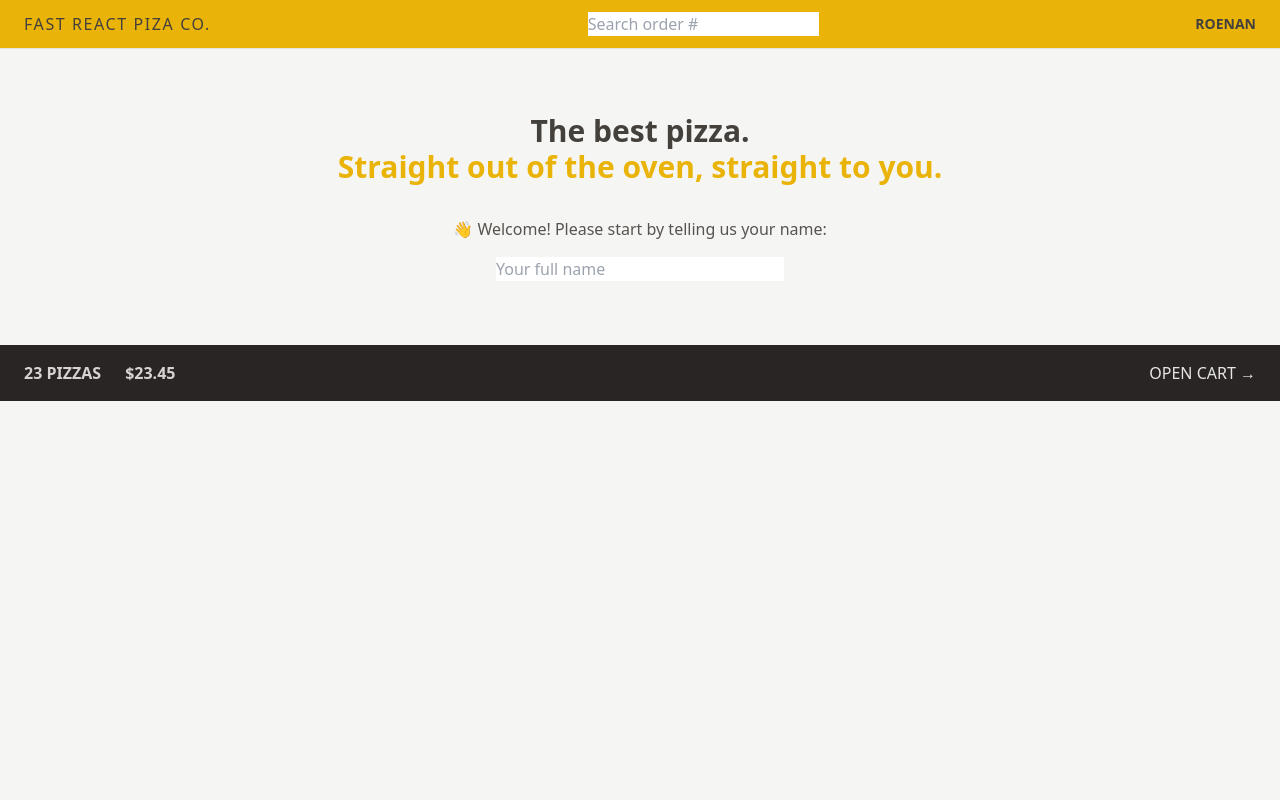
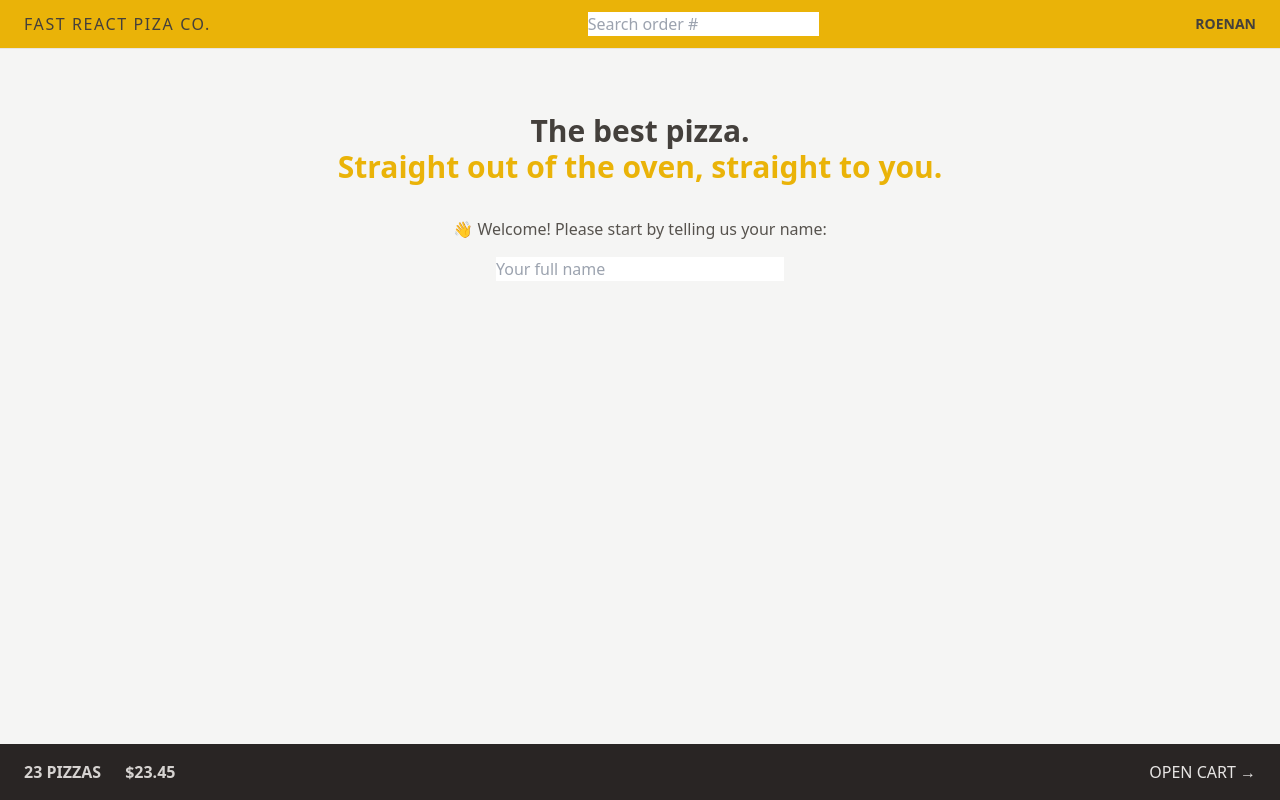
Before and after one commit to Roenan12/fast-react-pizza, a React (Vite) app: page / in a window 1280 px wide. Built offline with nearby package versions, Linux system fonts and the light colour scheme.

Commit message:
style: add css grid

```diff
--- a/src/ui/AppLayout.jsx
+++ b/src/ui/AppLayout.jsx
@@ -9,14 +9,16 @@
   const isLoading = navigation.state === "loading";
 
   return (
-    <div className="layout">
+    <div className="grid h-screen grid-rows-[auto_1fr_auto]">
       {isLoading && <Loader />}
 
       <Header />
 
-      <main>
-        <Outlet />
-      </main>
+      <div className="overflow-scroll">
+        <main className="mx-auto h-screen max-w-3xl">
+          <Outlet />
+        </main>
+      </div>
 
       <CartOverview />
     </div>
```
